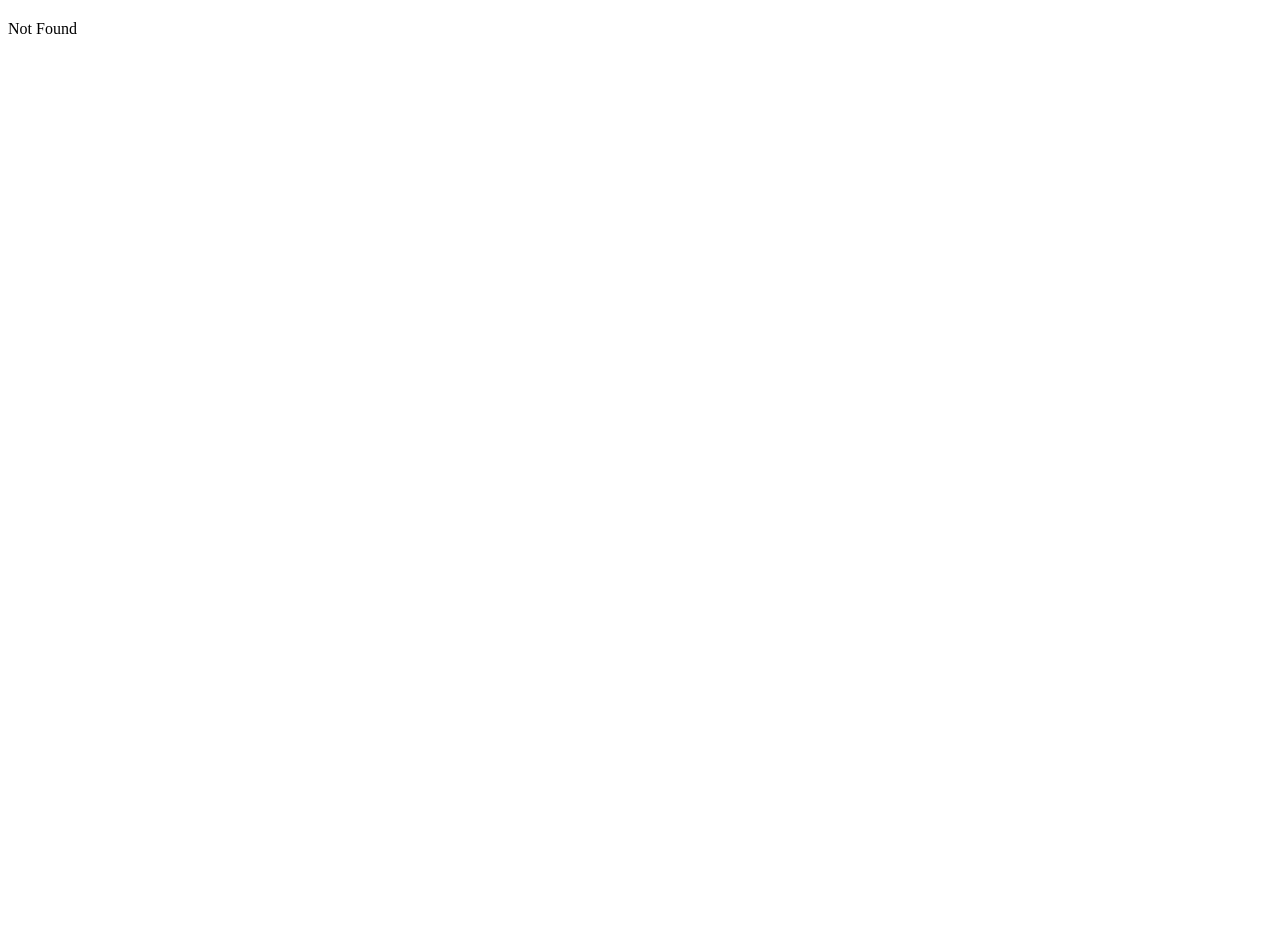
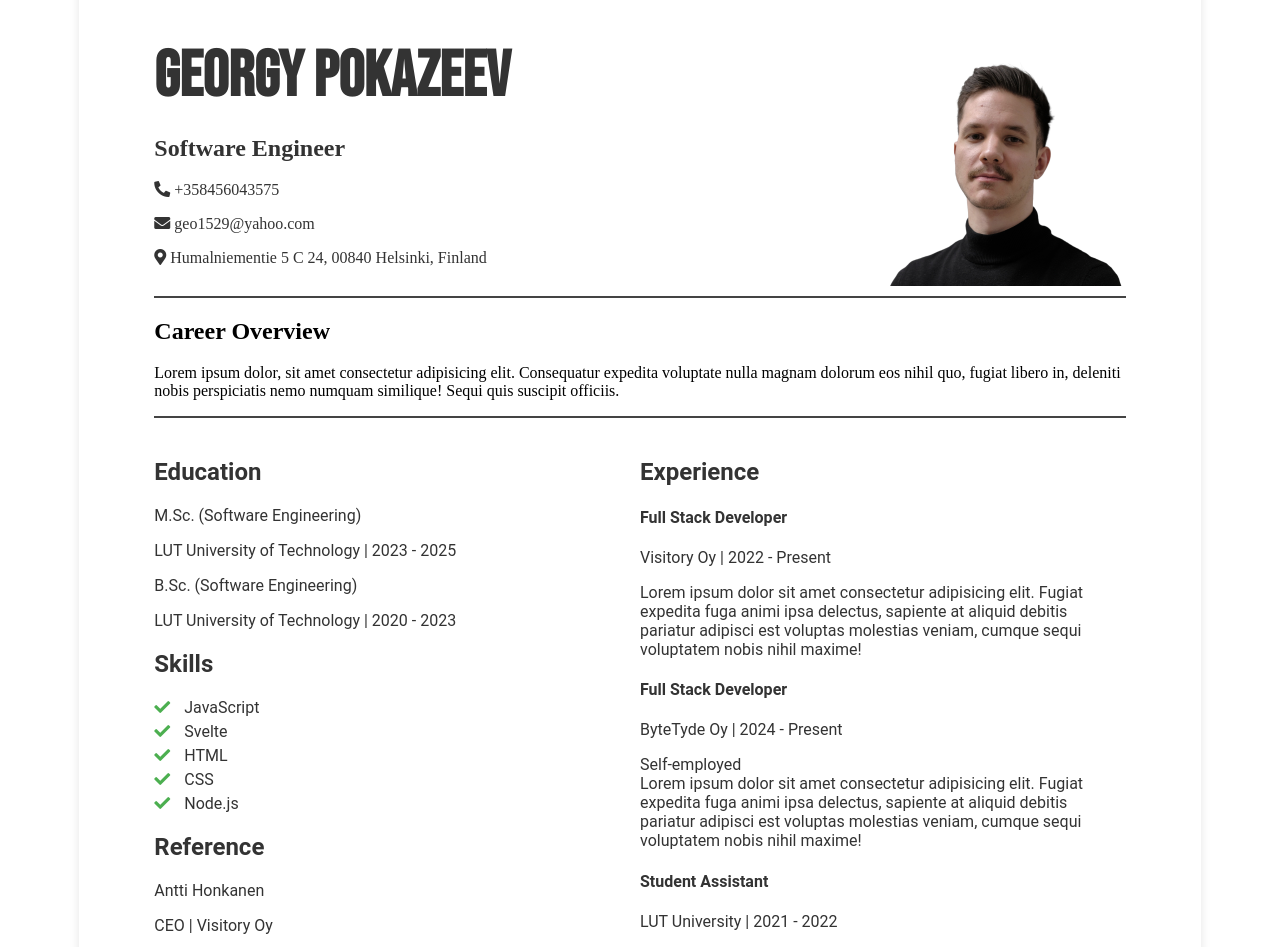
Before and after one commit to Lionbull/georgy-cv, a SvelteKit app: page /classic_cv in a window 1280 px wide. Before the commit this address had no page. Shown: the part 60-1007 px from the top of the page. Before the commit the page ends 800 px from the top, so only its background shows below. Built offline with nearby package versions, Linux system fonts and the light colour scheme.

Commit message:
Plain classic cv page with placeholders and lack of styling

```diff
--- /dev/null
+++ b/src/routes/classic_cv/+page.svelte
@@ -0,0 +1,217 @@
+<script>
+  import { onMount } from "svelte";
+
+  let name = "Georgy Pokazeev";
+  let title = "Software Engineer";
+  let contactInfo = {
+    phone: "+358456043575",
+    email: "geo1529@yahoo.com",
+    address: "Humalniementie 5 C 24, 00840 Helsinki, Finland",
+  };
+
+  let experiences = [
+    {
+      role: "Full Stack Developer",
+      company: "Visitory Oy",
+      duration: "Jan 2022 - Present",
+      details:
+        "Main product provides statistics mainly on social media and tourism. Worked with data processing, data visualisation, web development, design, large SQL pipelines (part of data processing), databases, ",
+    },
+    {
+      role: "Junior Developer",
+      company: "Web Solutions",
+      duration: "Jun 2018 - Dec 2019",
+      details:
+        "Worked on web development projects and maintained existing applications.",
+    },
+  ];
+
+  let education = [
+    {
+      degree: "B.Sc. in Computer Science",
+      institution: "Anytown University",
+      duration: "2014 - 2018",
+    },
+  ];
+
+  let skills = ["JavaScript", "Svelte", "HTML", "CSS", "Node.js"];
+
+  onMount(() => {});
+</script>
+
+<div class="cv-container">
+  <header class="header">
+    <div class="header-info-section">
+      <h1 id="name-title">{name}</h1>
+      <h2>{title}</h2>
+      <p><i class="fas fa-phone-alt"></i> {contactInfo.phone}</p>
+      <p><i class="fas fa-envelope"></i> {contactInfo.email}</p>
+      <p><i class="fas fa-map-marker-alt"></i> {contactInfo.address}</p>
+    </div>
+    <div class="photo-container">
+      <img
+        src="headshot_georgy.jpg"
+        alt="Georgy Pokazeev"
+        class="profile-photo"
+      />
+    </div>
+  </header>
+
+  <section class="career-overview">
+    <h2>Career Overview</h2>
+    <p>
+      Lorem ipsum dolor, sit amet consectetur adipisicing elit. Consequatur
+      expedita voluptate nulla magnam dolorum eos nihil quo, fugiat libero in,
+      deleniti nobis perspiciatis nemo numquam similique! Sequi quis suscipit
+      officiis.
+    </p>
+  </section>
+
+  <body>
+    <div class="left-content">
+        <h2>Education</h2>
+        <p>
+            M.Sc. (Software Engineering)
+        </p>
+        <p>
+            LUT University of Technology | 2023 - 2025
+        </p>
+        <p>
+            B.Sc. (Software Engineering)
+        </p>
+        <p>
+            LUT University of Technology | 2020 - 2023
+        </p>
+        <h2>Skills</h2>
+        <ul>
+            {#each skills as skill}
+              <li><i class="fas fa-check"></i> {skill}</li>
+            {/each}
+          </ul>
+        <h2>Reference</h2>
+        <p>Antti Honkanen</p>
+        <p>CEO | Visitory Oy</p>
+        <p>antti.honkanen@visitory.io</p>
+        <p>+3581234567</p>
+    </div>
+    <div class="right-content">
+        <h2>Experience</h2>
+        <h4>Full Stack Developer</h4>
+        <p>Visitory Oy | 2022 - Present</p>
+        <p>Lorem ipsum dolor sit amet consectetur adipisicing elit. Fugiat expedita fuga animi ipsa delectus, sapiente at aliquid debitis pariatur adipisci est voluptas molestias veniam, cumque sequi voluptatem nobis nihil maxime!</p>
+
+        <h4>Full Stack Developer</h4>
+        <p>ByteTyde Oy | 2024 - Present</p>
+        <p>Self-employed<br>Lorem ipsum dolor sit amet consectetur adipisicing elit. Fugiat expedita fuga animi ipsa delectus, sapiente at aliquid debitis pariatur adipisci est voluptas molestias veniam, cumque sequi voluptatem nobis nihil maxime!</p>
+
+        <h4>Student Assistant</h4>
+        <p>LUT University | 2021 - 2022</p>
+        <p>Self-employed<br>Lorem ipsum dolor sit amet consectetur adipisicing elit. Fugiat expedita fuga animi ipsa delectus, sapiente at aliquid debitis pariatur adipisci est voluptas molestias veniam, cumque sequi voluptatem nobis nihil maxime!</p>
+    </div>
+  </body>
+</div>
+
+<button>Download as PDF</button>
+
+<style>
+  @import url("https://cdnjs.cloudflare.com/ajax/libs/font-awesome/5.15.4/css/all.min.css");
+  @import url("https://fonts.googleapis.com/css2?family=Bebas+Neue&display=swap");
+
+  .header-info-section {
+    font-family: "Montserrat";
+    flex: 3;
+    text-align: left;
+    color: #333;
+  }
+
+  #name-title {
+    font-family: "Bebas Neue";
+    font-size: 4rem;
+    margin: 0;
+    color: #333;
+  }
+
+  .career-overview {
+    margin-bottom: 20px;
+    border-bottom: 2px solid #444444;
+  }
+
+  body {
+    display: flex;
+    flex-direction: row;
+    font-family: "Roboto", sans-serif;
+    margin: 0;
+    padding: 0;
+    color: #333;
+    border-bottom: 2px solid #444444;
+  }
+
+  .left-content {
+    flex: 1;
+    text-align: left;
+  }
+
+  .right-content {
+    flex: 1;
+    text-align: left;
+  }
+
+  .cv-container {
+    width: 297mm;
+    padding: 20mm;
+    box-sizing: border-box;
+    background: white;
+    box-shadow: 0 0 10px rgba(0, 0, 0, 0.1);
+    margin: 20px auto;
+  }
+
+  .header {
+    display: flex;
+    align-items: center;
+    border-bottom: 2px solid #444444;
+    padding-bottom: 10px;
+    margin-bottom: 20px;
+  }
+
+  .photo-container {
+    flex: 1;
+    display: flex;
+    justify-content: center;
+  }
+
+  .profile-photo {
+    width: 250px;
+    height: 250px;
+    object-fit: cover;
+  }
+
+  ul {
+    list-style: none;
+    padding: 0;
+  }
+
+  ul li {
+    margin: 5px 0;
+    color: #333;
+  }
+
+  ul li i {
+    color: #4caf50;
+    margin-right: 10px;
+  }
+
+  button {
+    display: block;
+    margin: 20px auto;
+    padding: 10px 20px;
+    background-color: #4caf50;
+    color: white;
+    border: none;
+    border-radius: 5px;
+    cursor: pointer;
+  }
+
+  button:hover {
+    background-color: #45a049;
+  }
+</style>
```
